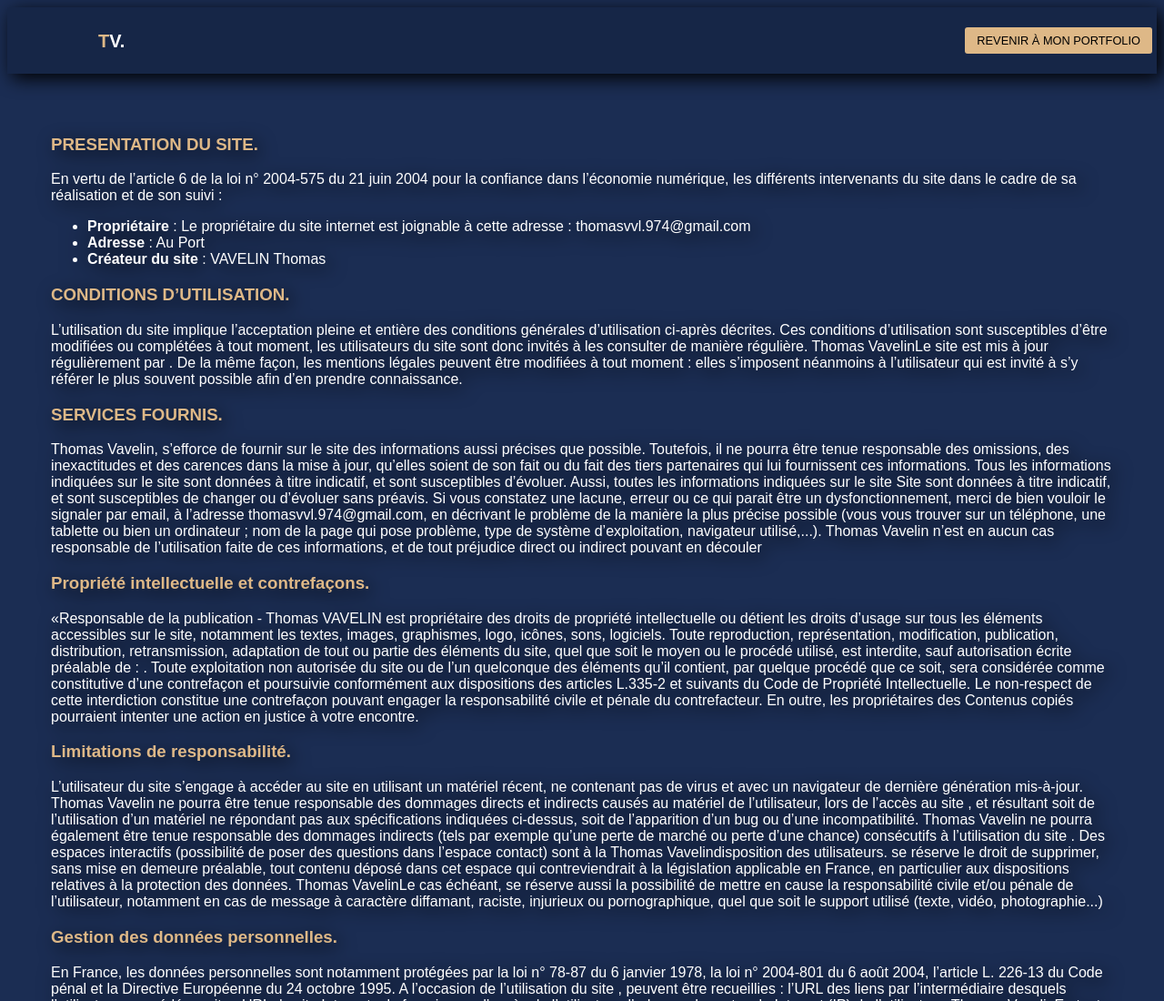
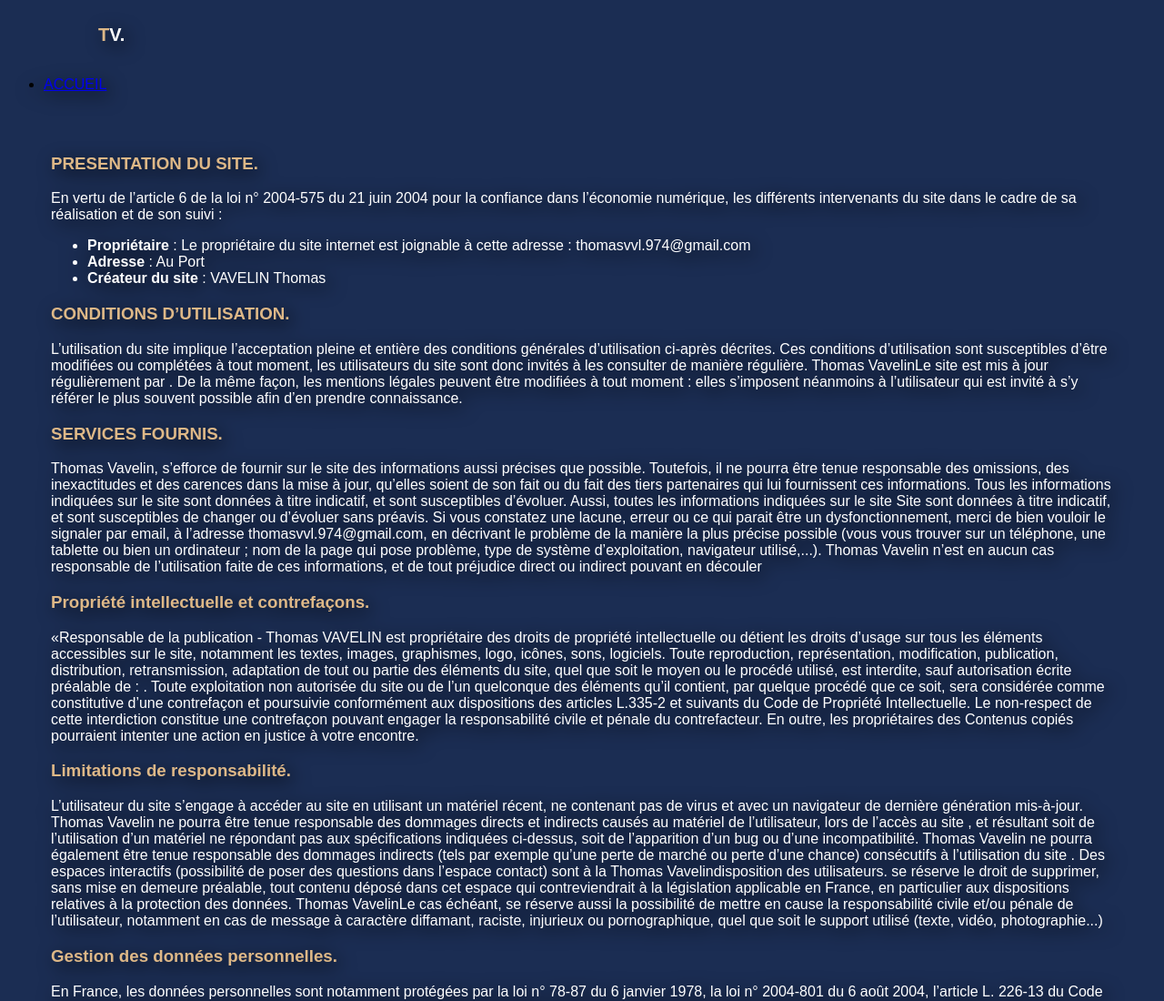
Before and after one commit to Thomasvvl/Mon-portfolio, a plain HTML site: page mentions.html in a window 1280 px wide. Shown: the top 1100 px of the page at 91% size. Drawn offline with Linux system fonts and the light colour scheme.

Commit message:
mise a jour

```diff
--- a/mentions.html
+++ b/mentions.html
@@ -9,16 +9,15 @@
 </head>
 <body>
 
-    <header>
+            <nav>
+                <div class="navbar__logo">TV.</div>
+                <ul class="mainMenu">
+                    <li><a class="red" href="index.html">ACCUEIL</a></li>
 
-        <nav class="navbar">
-            <div class="navbar__logo">TV.</div>
-                <ul>
-                    <li><a class="active" href="index.html"> Revenir à mon portfolio </a></li>
                 </ul>
-        </nav>
+            </nav>
 
-    </header>
+            </header>
 
     <section class="Mentions_legales">
 
```
Also changed, not shown: index.html (+1 -1 lines).
